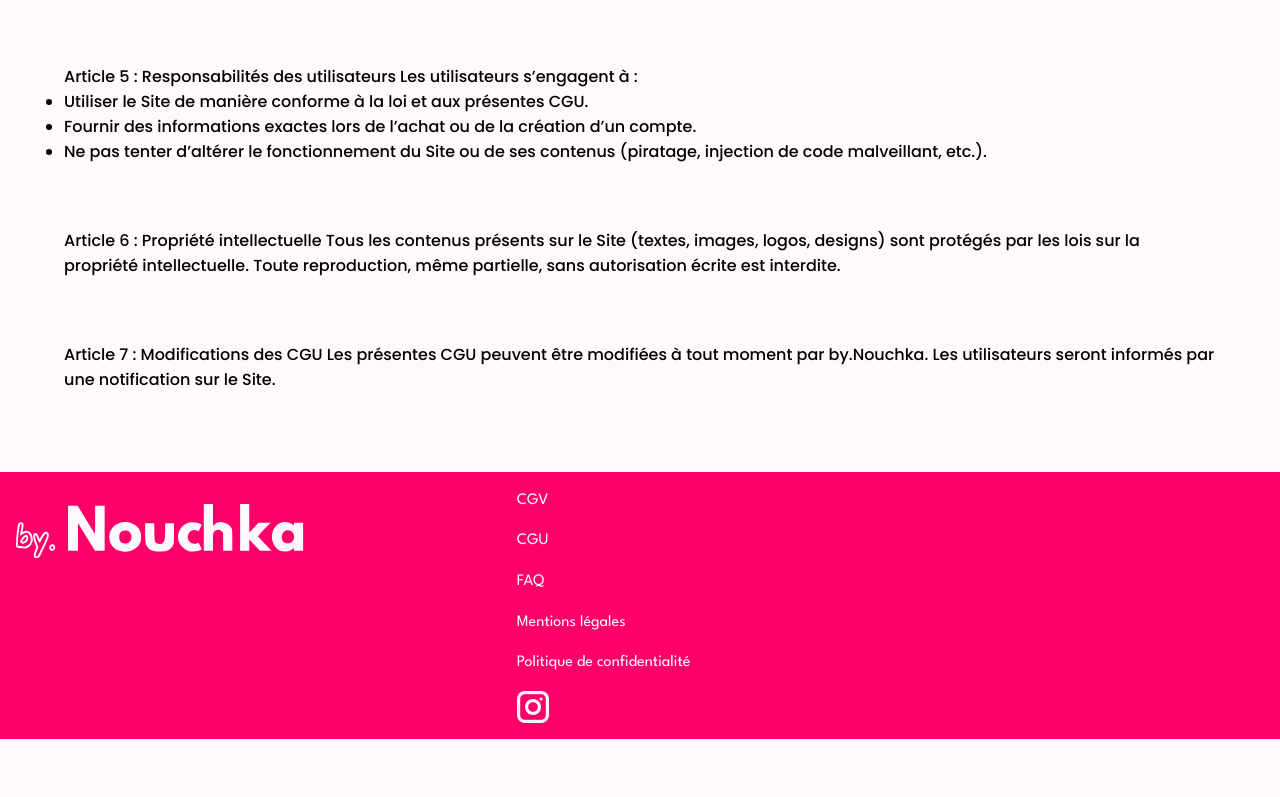
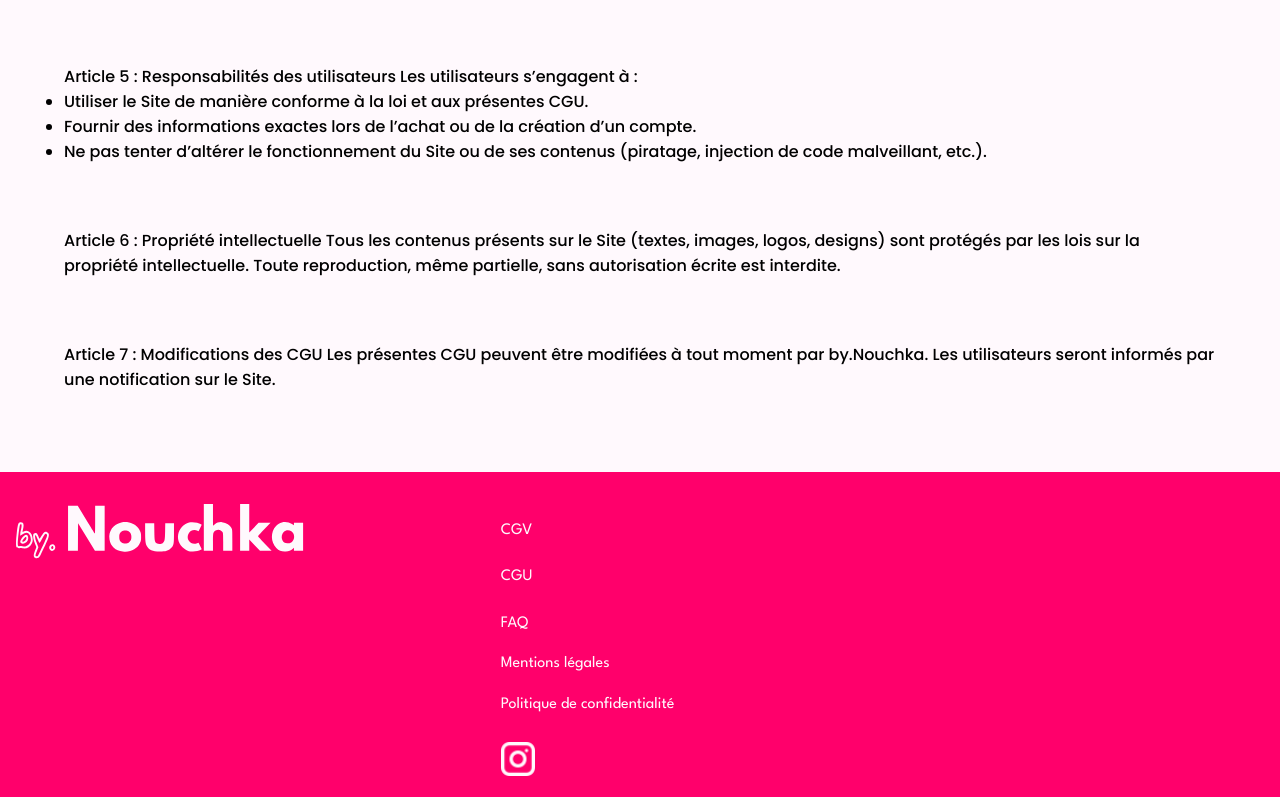
Before and after one commit to WildCodeSchool-2024-09/Js-BDX-P3-by-nouchka, a React (Vite) app in the folder client/: page /cgu in a window 1280 px wide. Shown: the part 690-1487 px from the top of the page. Before the commit the page ends 1429 px from the top, so only its background shows below. Built offline with nearby package versions, Linux system fonts and the light colour scheme.

Commit message:
correcting the accessibility issues and modify the structure of my app ( delete the component social media and adding it on footer directly )

```diff
--- a/client/src/components/footer/index.tsx
+++ b/client/src/components/footer/index.tsx
@@ -1,36 +1,44 @@
 import { Link } from "react-router-dom";
 import "./style.css";
-import SocialMedia from "../../pages/social-media/SocialMedia";
 export default function Footer() {
   return (
     <>
       <footer className="footer">
-        <Link to="/">
+        <Link to="/" className="blockLogoFooter">
           {" "}
           <img
             src="src/assets/logo/logo_light.svg"
-            alt="back to home page"
+            alt="retour a la page d'acceuil"
             className="logo-footer"
           />
         </Link>
-        <article className="blocklink">
-          <Link to="/cgu" className="footerLinks">
+        <Link to="/cgu" className="blocklink">
           CGV
         </Link>
-          <Link to="/cgv" className="footerLinks">
+        <Link to="/cgv" className="blocklink">
           CGU
         </Link>
-          <Link to="/faq" className="footerLinks">
+        <Link to="/faq" className="blocklink">
           FAQ
         </Link>
-          <Link to="/legal-mentions" className="footerLinks">
+        <Link to="/legal-mentions" className="blocklink">
           Mentions légales
         </Link>
-          <Link to="/privacy-policy" className="footerLinks">
+        <Link to="/privacy-policy" className="blocklink">
           Politique de confidentialité
         </Link>
-          <SocialMedia />
-        </article>
+        <a
+          href="https://www.instagram.com/by.nouchka?igsh=MWFiMHZrNThmNzQ2Yw=="
+          target="_blank"
+          rel="noreferrer"
+          className="blocklink"
+        >
+          <img
+            src="src/assets/Icones/instagram.png"
+            alt="redirection a la page instagram bynouchka."
+            className="instagram-icone"
+          />
+        </a>
       </footer>
     </>
   );
--- a/client/src/components/footer/style.css
+++ b/client/src/components/footer/style.css
@@ -1,10 +1,11 @@
-.footerLinks {
+.blocklink {
   padding: 0.3rem;
   margin-left: 4rem;
   font-family: var(--titleFont);
   color: var(--secondaryColor);
   display: flex;
   flex-direction: column;
+  justify-content: left;
   text-decoration: none;
 }
 .footer {
@@ -18,28 +19,50 @@
   width: 45vw;
   padding: 0.5rem;
 }
+.instagram-icone {
+  margin: 0.3rem 0 0.3rem 0;
+  width: 10%;
+}
 
 @media screen and (min-width: 768px) {
+  .blocklink .instagram-icone {
+    display: flex;
+    margin-bottom: 1rem;
+    width: 10%;
+    justify-self: flex-start;
+  }
   .footer {
     display: grid;
-    grid-template-rows: repeat(1fr);
-    grid-template-columns: repeat(9, 1fr);
-    gap: 0;
-    width: 100%;
-    height: 100%;
-  }
-  .footerLinks {
-    font-family: var(--titleFont);
-    color: var(--secondaryColor);
-    margin: 1rem 0 1rem 4.5rem;
+    grid-template-rows: repeat(6, 1fr);
+    grid-template-columns: repeat(3, 2fr);
+    gap: 1rem;
   }
   .logo-footer {
     width: 25vw;
     padding: 1rem;
-    grid-area: 2 / 1 / 7 / 3;
     margin: 1rem 0 1rem 0;
   }
+  .blockLogoFooter {
+    grid-area: 1 / 3 / 7 / 1;
+  }
   .blocklink {
-    grid-area: 1 / 3 / 7 / 6;
+    grid-column: 2;
+    grid-row: span 2;
+  }
+
+  .blocklink:nth-child(1) {
+    grid-row: 1 / 3;
+  }
+
+  .blocklink:nth-child(2) {
+    grid-row: 3 / 5;
+  }
+
+  .blocklink:nth-child(3) {
+    grid-row: 5 / 7;
+  }
+
+  .blocklink:nth-child(4) {
+    grid-row: 7 / 9;
   }
 }
--- a/client/src/pages/CGU/style.css
+++ b/client/src/pages/CGU/style.css
@@ -1,6 +1,6 @@
 .legalMentions-text {
   font-family: var(--textFont);
-  margin: 1rem 0 1rem 0;
+  margin: 1rem 0;
   padding: 1rem;
 }
 .legalmentions-container {
--- a/client/src/pages/social-media/SocialMedia.tsx
+++ /dev/null
@@ -1,19 +0,0 @@
-import "./style.css";
-
-export default function SocialMedia() {
-  return (
-    <>
-      <a
-        href="https://www.instagram.com/by.nouchka?igsh=MWFiMHZrNThmNzQ2Yw=="
-        target="_blank"
-        rel="noreferrer"
-      >
-        <img
-          src="src/assets/Icones/instagram.png"
-          alt="redirecting to by.nouchka's instagram page."
-          className="instagram-icone"
-        />
-      </a>
-    </>
-  );
-}
--- a/client/src/pages/social-media/style.css
+++ /dev/null
@@ -1,13 +0,0 @@
-.instagram-icone {
-  margin: 0.3rem 0 0.3rem 0;
-  margin-left: 4.3rem;
-}
-@media screen and (min-width: 768px) {
-  .instagram-icone {
-    display: flex;
-    margin-bottom: 1rem;
-  }
-  .instagram-icone {
-    margin-left: 4.8rem;
-  }
-}
```
Also changed, not shown: client/src/pages/CGU/cgu.tsx (+12 -17 lines), client/src/pages/CGV/cgv.tsx (+33 -37 lines), client/src/pages/legal-mentions/style.css (+10 -0 lines), client/src/pages/pravacy-policy/style.css (+10 -0 lines). Lines whose indentation alone changed are shown as unchanged.
